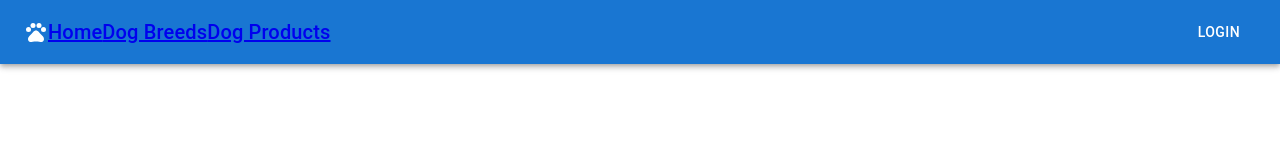
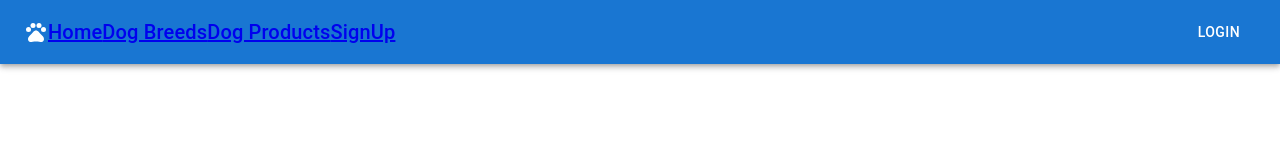
Before and after one commit to Ricecake-Pony/Doggy-Dex, a React (Create React App) app in the folder client/: page / in a window 1280 px wide. Shown: the top 160 px of the page. Built offline with nearby package versions, Linux system fonts and the light colour scheme.

Commit message:
Repostioned Signup to be on Navbar, instead of in Avatar's menu, because that makes much mroe sense

```diff
--- a/client/src/components/NavBar/NavBar.js
+++ b/client/src/components/NavBar/NavBar.js
@@ -46,6 +46,7 @@ export default function NavBar({logOut}) {
             <NavLink className="link" to="/dog_products">
                 Dog Products
             </NavLink>
+            <NavLink className="link" to="/signup">SignUp</NavLink>
           </Typography>
           { localStorage.uid ?
               <Tooltip title="Open settings">
@@ -72,7 +73,7 @@ export default function NavBar({logOut}) {
             }}>
             <NavLink className="link" to="/my_profile"> <MenuItem onClick={handleClose}>My Profile</MenuItem></NavLink>
             <NavLink className="link" to="/"> <MenuItem onClick={logOut}>Logout</MenuItem></NavLink>
-            <NavLink className="link" to="/signup"> <MenuItem onClick={handleClose}>SignUp</MenuItem></NavLink>
+
           </Menu>
         </Toolbar>
       </AppBar>
```
